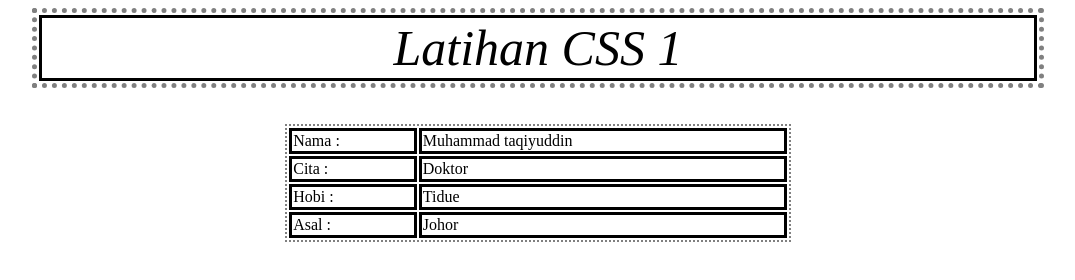
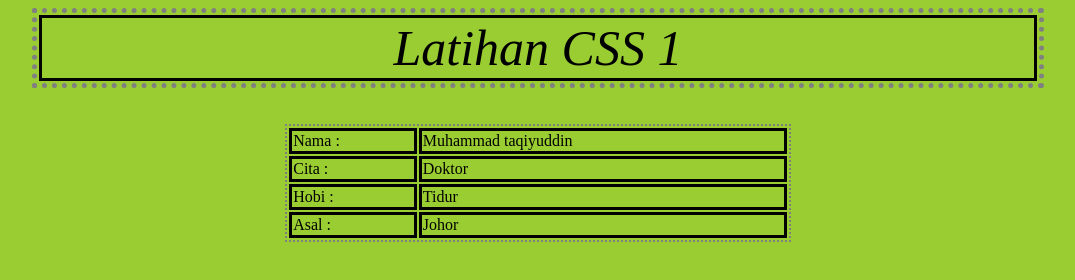
Before and after one commit to fxzhurin/KPD1023-latihancss1.html, a plain HTML site: page index.html in a window 1280 px wide. Shown: the whole page, without its empty margins (102-1177 px from the left). Drawn offline with Linux system fonts and the light colour scheme.

Commit message:
Update index.html

```diff
--- a/index.html
+++ b/index.html
@@ -3,7 +3,7 @@
         <title>Latihan CSS 1</title>
         <style>
          .ini_ialah_body {
-             background-color: yelloegreen;
+             background-color: yellowgreen;
          }
          .header {
              text-align: center;
@@ -49,7 +49,7 @@
           </tr>
           <tr>
               <td>Hobi :</td>
-              <td>Tidue</td>
+              <td>Tidur</td>
           </tr>
           <tr>
               <td>Asal :</td>
```
